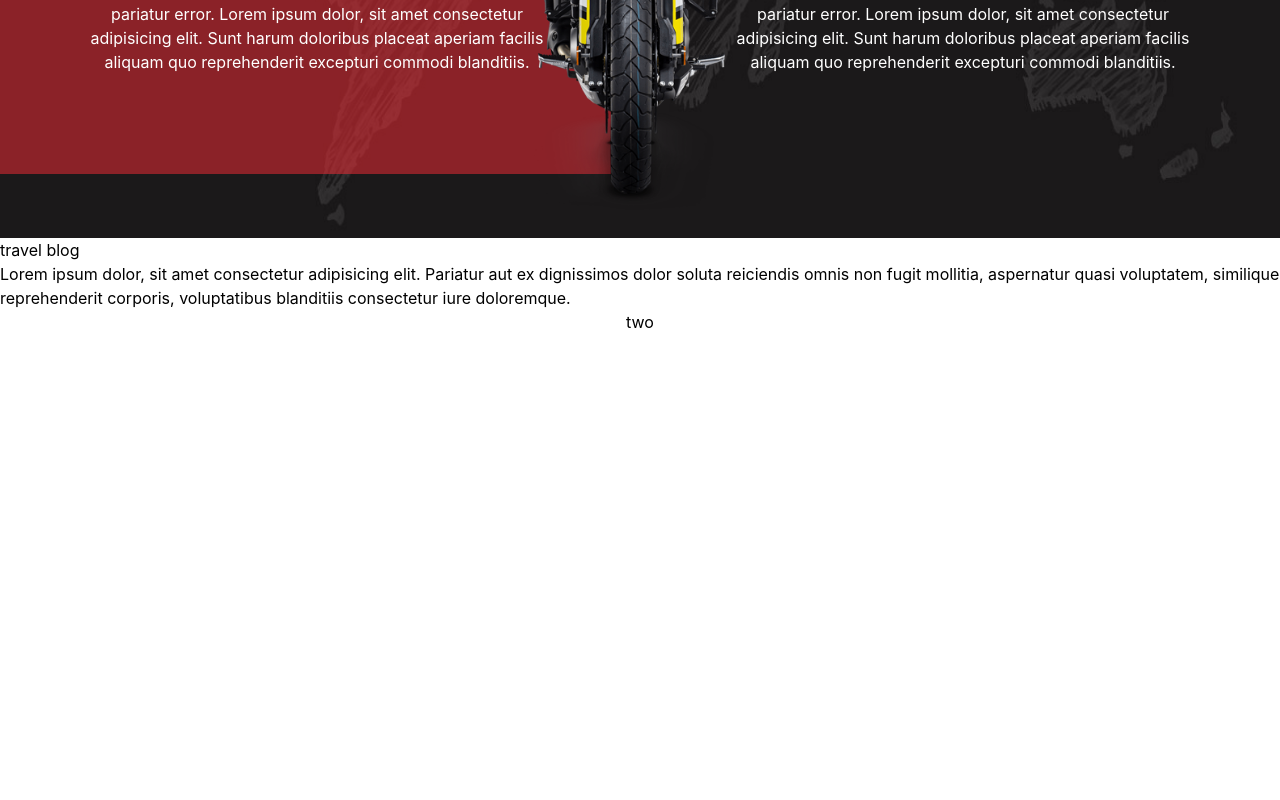
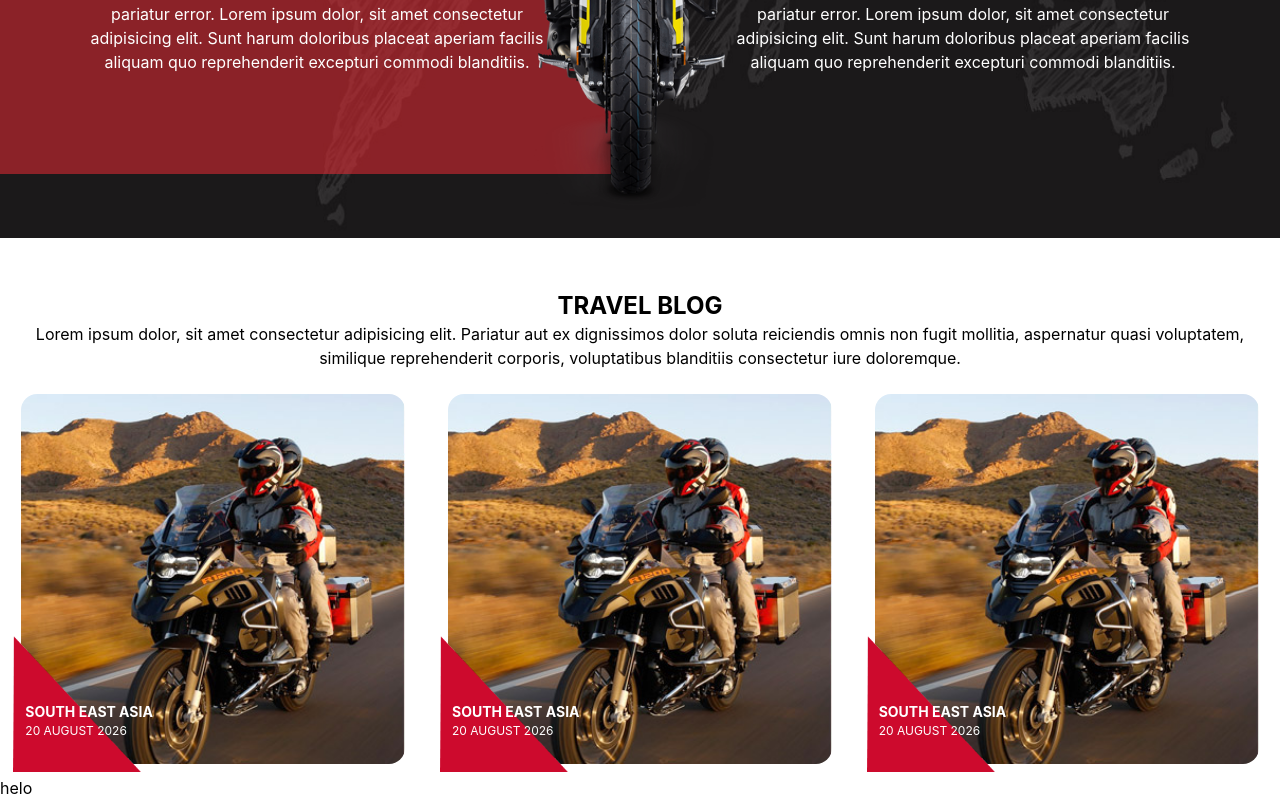
Before and after one commit to imranfirdous5-art/moto-blog, a React (Vite) app: page / in a window 1280 px wide. Shown: the part 3110-3910 px from the top of the page. Before the commit the page ends 3444 px from the top, so only its background shows below. Built offline with nearby package versions, Linux system fonts and the light colour scheme.

Commit message:
website updated

```diff
--- a/src/App.jsx
+++ b/src/App.jsx
@@ -6,6 +6,7 @@ import SectionTwo from './components/SectionTwo'
 import SectionThree from './components/SectionThree'
 import SectionFour from './components/SectionFour'
 import SectionFive from './components/SectionFive'
+import Footer from './components/Footer'
 
 function App() {
 
@@ -18,6 +19,7 @@ function App() {
       <SectionThree/>
       <SectionFour/>
       <SectionFive/>
+      <Footer/>
 
     </>
   )
--- /dev/null
+++ b/src/components/Footer.jsx
@@ -0,0 +1,11 @@
+import React from "react";
+
+const Footer = () => {
+    return(
+        <>
+            <div>helo</div>
+        </>
+    )
+}
+
+export default Footer;
--- a/src/components/SectionFive.jsx
+++ b/src/components/SectionFive.jsx
@@ -1,16 +1,43 @@
 import React from "react";
+import pic1 from "../assets/images/pic1.jpg"
+import pic2 from "../assets/images/pic2.jpg"
+import pic3 from "../assets/images/pic3.jpg"
+import smallangle from "../assets/images/smallangle.png"
 
 const SectionFive = () => {
     return(
         <>
-            <div className="grid grid-cols-1 justify-items-center">
-                <div>
-                    <h3>travel blog</h3>
+            <div className="grid grid-cols-1 mt-10 lg:mt-10">
+                <div className="flex flex-col text-center p-3">
+                    <h3 className="font-bold text-2xl uppercase">travel blog</h3>
                     <p>Lorem ipsum dolor, sit amet consectetur adipisicing elit. Pariatur aut ex dignissimos dolor soluta reiciendis omnis non fugit mollitia, aspernatur quasi voluptatem, similique reprehenderit corporis, voluptatibus blanditiis consectetur iure doloremque.
-
                     </p>
                 </div>
-                <div>two</div>
+                <div className="grid grid-cols-1 lg:grid-cols-3 md:justify-items-center">
+                    <div className="p-3 relative text-white">
+                        <img src={pic1} alt="pic1" className="w-full md:w-96 object-contain rounded-2xl" />
+                        <div className="w-32 absolute bottom-1 left-1">
+                            <img src={smallangle} alt="smallangle" />
+                            <p className="uppercase absolute bottom-8 left-3 text-[12px] w-full"><span className="text-sm font-bold">south east asia</span> <br /> 20 august 2026</p>
+                        </div>
+                    </div>
+                    <div className="p-3 relative text-white">
+                        <img src={pic1} alt="pic1" className="w-full md:w-96 object-contain rounded-2xl" />
+                        <div className="w-32 absolute bottom-1 left-1">
+                            <img src={smallangle} alt="smallangle" />
+                            <p className="uppercase absolute bottom-8 left-3 text-[12px] w-full"><span className="text-sm font-bold">south east asia</span> <br /> 20 august 2026</p>
+                        </div>
+                    </div>
+                    <div className="p-3 relative text-white">
+                        <img src={pic1} alt="pic1" className="w-full md:w-96 object-contain rounded-2xl" />
+                        <div className="w-32 absolute bottom-1 left-1">
+                            <img src={smallangle} alt="smallangle" />
+                            <p className="uppercase absolute bottom-8 left-3 text-[12px] w-full"><span className="text-sm font-bold">south east asia</span> <br /> 20 august 2026</p>
+                        </div>
+                    </div>
+
+
+                </div>
             </div>
         </>
     )
--- a/src/components/SectionFour.jsx
+++ b/src/components/SectionFour.jsx
@@ -5,7 +5,7 @@ import bike3 from "../assets/images/bike3.png"
 const SectionFour = () => {
     return(
         <>
-            <div className="relative flex justify-center mt-5 lg:mt-0">
+            <div className="relative flex justify-center mt-5 lg:mt-0 pb-215 md:pb-0">
                 <img src={worldmap} alt="worldmap" className="w-full hidden md:block lg:block" />
 
                 <div className="absolute top-0 text-black md:text-white lg:text-white flex flex-col justify-center items-center p-4 lg:w-4xl lg:mt-20 md:mt-5 bg-red-50 md:bg-transparent lg:bg-transparent">
@@ -13,7 +13,7 @@ const SectionFour = () => {
                 <p className="text-sm text-center mt-5">Lorem ipsum dolor sit amet, consectetur adipisicing elit. Corporis labore delectus corrupti, soluta tempora fuga eligendi eius asperiores alias? Similique. Lorem ipsum dolor sit amet, consectetur adipisicing elit. Exercitationem, ea!</p>
                 </div>
 
-                <div className="absolute top-50 grid grid-cols-1 md:grid-cols-2 lg:grid-cols-2 gap-3 text-black md:text-white lg:text-white lg:w-full md:mt-0 bg-red-50 md:bg-transparent lg:bg-transparent lg:mt-20">
+                <div className="absolute top-50 grid grid-cols-1 md:grid-cols-2 lg:grid-cols-2 gap-3 text-black md:text-white lg:text-white lg:w-full md:-mt-5 bg-red-50 md:bg-transparent lg:bg-transparent lg:mt-20">
                     <div className="py-2 px-5 lg:py-25 lg:px-20 lg:bg-red-500/50">
                         <div className="flex flex-col items-center text-center">
                             <div className="flex flex-row gap-15 mb-3">
```
